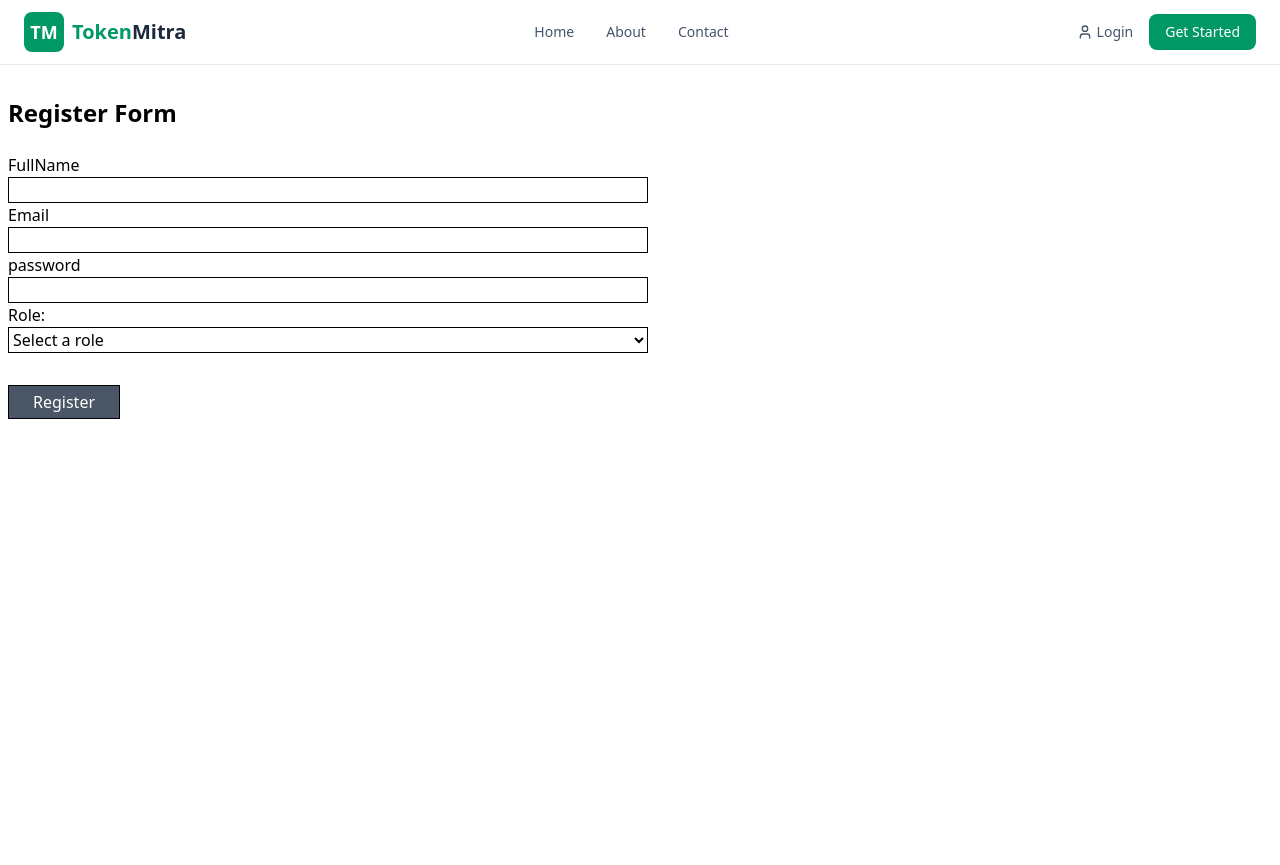
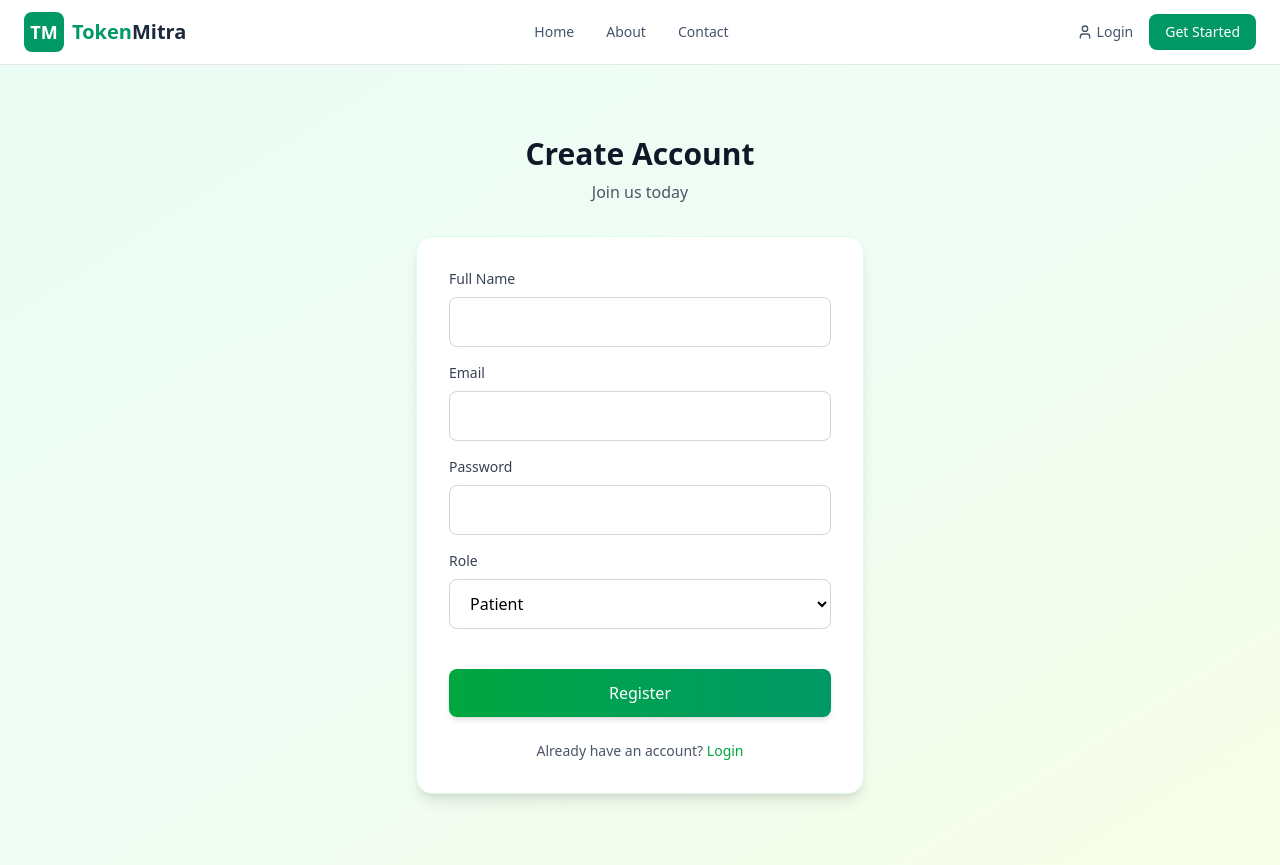
Before and after one commit to Abhijeet231/Token_Mitra, a React app in the folder frontend/: page /register in a window 1280 px wide. Before the commit the page ends 800 px from the top, so only its background shows below. Built offline with nearby package versions, Linux system fonts and the light colour scheme; no server answers; the HTML template or start-up script is replaced by a standard one.

Commit message:
feat: add user registration with validation; update navbar and fixed bug in API service

```diff
--- a/frontend/package.json
+++ b/frontend/package.json
@@ -10,6 +10,7 @@
     "preview": "vite preview"
   },
   "dependencies": {
+    "@hookform/resolvers": "^5.2.2",
     "@radix-ui/react-slot": "^1.2.4",
     "@tailwindcss/vite": "^4.1.18",
     "axios": "^1.13.2",
--- a/frontend/src/components/Navbar.jsx
+++ b/frontend/src/components/Navbar.jsx
@@ -6,7 +6,7 @@ const Navbar = () => {
   const [isMenuOpen, setIsMenuOpen] = useState(false);
 
   return (
-    <nav className='bg-white w-full border-b border-gray-200'>
+    <nav className='bg-white w-full border-b border-gray-200 sticky top-0 z-50'>
       <div className='max-w-7xl mx-auto px-6'>
         <div className='flex justify-between items-center h-16'>
 
--- a/frontend/src/pages/Register.jsx
+++ b/frontend/src/pages/Register.jsx
@@ -1,62 +1,131 @@
 import React from 'react'
-import { useState } from 'react'
-import { register } from '@/services/auth.service';
+import { registerUser } from '@/services/auth.service';
+import { registerSchema } from '@/validations/register.schema';
+import { useForm } from 'react-hook-form';
+import { toast } from 'react-toastify';
+import { useNavigate } from 'react-router-dom';
+import { zodResolver } from "@hookform/resolvers/zod";
+import { Link } from 'react-router-dom';
+
+
 
 
 const Register = () => {
 
-  const[fullName,setFullName] = useState('');
-  const [email, setEmail] = useState('');
-  const [password, setPassword] = useState('');
-  const [role, setRole] = useState("");
+  const navigate = useNavigate();
 
-  const onSubmit = async(e) => {
-    e.preventDefault();
-   await register(fullName,email, password, role)
+  const {
+    register,
+    handleSubmit,
+    formState: {errors, isSubmitting},
+
+  } = useForm({
+    resolver: zodResolver(registerSchema),
+  });
+
+  const onSubmit = async(data) => {
+    try {
+      const result = await registerUser(data);
+      toast.success("User Registered Successfully");
+      console.log("Registered USer:", result.data);
+
+      navigate('/login');
+
+    } catch (error) {
+      toast.error("User Registration Error!")
+      console.log("USer Registration Errro:", error)
+    }
   }
 
   return (
-    <div className='w-full flex justify-center flex-col mx-2'>
-      <h2 className='font-bold text-2xl mt-8'> Register Form</h2> <br/>
+    <div className='min-h-screen flex items-center justify-center bg-linear-to-br from-emerald-50 via-green-50 to-lime-50 px-4 py-6'>
+      <div className='w-full max-w-md'>
+        <div className='text-center mb-8'>
+          <h2 className='font-bold text-3xl text-gray-900 mb-2'>Create Account</h2>
+          <p className='text-gray-600'>Join us today</p>
+        </div>
 
-      <form className='w-[50%]' onSubmit={onSubmit}>
+        <div className='bg-white rounded-2xl shadow-lg border border-green-100 p-8'>
+          <form className='space-y-4' onSubmit={handleSubmit(onSubmit)}>
             <div>
-            <label htmlFor='fullName'>FullName</label>
-            <input type="text" id='fullName' name='fullName' className='w-full border border-black ' value= {fullName}
-            onChange={(e)=> setFullName(e.target.value)}
+              <label htmlFor='fullName' className='block text-sm font-medium text-gray-700 mb-2'>Full Name</label>
+              <input type="text" id='fullName' className='w-full px-4 py-3 rounded-lg border border-gray-300 focus:border-green-500 focus:ring-2 focus:ring-green-500 focus:ring-opacity-20 outline-none transition'
+              {...register("fullName")}
               />
+
+              {errors.fullName && (
+                <p className="text-red-500 text-sm mt-1.5">
+                  {errors.fullName.message}
+                </p>
+              )}
+
             </div>
 
             <div>
-            <label htmlFor="email">Email</label>
-            <input type="email" id='email' name='email' className='w-full border border-black ' value={email} onChange={(e) => setEmail(e.target.value)}/>
+              <label htmlFor="email" className='block text-sm font-medium text-gray-700 mb-2'>Email</label>
+              <input type="email" id='email' className='w-full px-4 py-3 rounded-lg border border-gray-300 focus:border-green-500 focus:ring-2 focus:ring-green-500 focus:ring-opacity-20 outline-none transition'
+              {...register("email")}
+              />
+
+              {errors.email && (
+                <p className="text-red-500 text-sm mt-1.5">
+                  {errors.email.message}
+                </p>
+              )}
+
             </div>
 
+
             <div>
-            <label htmlFor='password'>password</label>
-            <input type="password" id='password' name='password' className='w-full border border-black'
-            value={password}
-            onChange={(e) => setPassword(e.target.value)}
+              <label htmlFor='password' className='block text-sm font-medium text-gray-700 mb-2'>Password</label>
+              <input type="password" id='password' className='w-full px-4 py-3 rounded-lg border border-gray-300 focus:border-green-500 focus:ring-2 focus:ring-green-500 focus:ring-opacity-20 outline-none transition'
+              {...register("password")}
               />
+
+              {errors.password && (
+                <p className="text-red-500 text-sm mt-1.5">
+                  {errors.password.message}
+                </p>
+              )}
+
             </div>
 
+
             <div>
-            <label htmlFor="role">Role:</label>
+              <label htmlFor="role" className='block text-sm font-medium text-gray-700 mb-2'>Role</label>
               <select name="role" id="role"
-             value={role}
-             className='w-full border border-black'
-             onChange={(e) => setRole(e.target.value)}
+              className='w-full px-4 py-3 rounded-lg border border-gray-300 focus:border-green-500 focus:ring-2 focus:ring-green-500 focus:ring-opacity-20 outline-none transition bg-white'
+              {...register('role')}
               >
 
-              <option value={""}>Select a role</option>
+
+
                 <option value={"patient"}>Patient</option>
                 <option value={"doctor"}>Doctor</option>
               </select>
+
+              {errors.role && (
+                <p className="text-red-500 text-sm mt-1.5">
+                  {errors.role.message}
+                </p>
+              )}
+
             </div>
 
-             <button type='submit' className='mt-8 border border-black px-6 py-1 text-center bg-gray-600 text-white cursor-pointer hover:bg-gray-900 transition'>Register</button>
+
+
+            <button type='submit'
+            disabled={isSubmitting}
+            className='w-full mt-6 px-6 py-3 text-center bg-linear-to-r from-green-600 to-emerald-600 text-white font-medium rounded-lg hover:from-green-700 hover:to-emerald-700 transition disabled:opacity-50 disabled:cursor-not-allowed shadow-md hover:shadow-lg'>
+              {isSubmitting ? "Loading...." : "Register"}
+            </button>
           </form>
 
+          <div className='mt-6 text-center'>
+            <p className='text-gray-600 text-sm'>Already have an account? <Link to={'/login'} className='text-green-600 font-medium hover:text-green-700 hover:underline'>Login</Link></p>
+          </div>
+        </div>
+      </div>
     </div>
   )
 }
--- a/frontend/src/services/api.js
+++ b/frontend/src/services/api.js
@@ -1,7 +1,7 @@
 import axios from "axios";
 
 const api = axios.create({
-    baseURL: 'http://localhost:3000/api/v1',
+    baseURL: import.meta.env.VITE_API_BASE_URL,
     withCredentials: true
 });
 
--- a/frontend/src/services/auth.service.js
+++ b/frontend/src/services/auth.service.js
@@ -1,21 +1,21 @@
 import api from  "@/services/api.js"
 
 // REGISTER
-export const register = (credentials) => {
-    return api.post("/auth/register", credentials);
+export const registerUser = (credentials) => {
+    return api.post("/users/auth/register", credentials);
 };
 
 // LOGIN
 export const login = (credentials) => {
-    return api.post("/auth/login", credentials);
+    return api.post("/users/auth/login", credentials);
 };
 
 // LOGOUT
 export const logout = () => {
-    return api.post("/auth/logout");
+    return api.post("/users/auth/logout");
 };
 
 // GET CURRENT USER
 export const getMe = () => {
-    return api.get("/auth/me");
+    return api.get("/users/auth/me");
 };
--- /dev/null
+++ b/frontend/src/validations/login.schema.js
@@ -0,0 +1,7 @@
+import {z} from "zod"
+
+
+export const loginSchema = z.object({
+      email: z.email("Email address required!"),
+      password: z.string().min(6, "Enter Valid password!")
+})
--- /dev/null
+++ b/frontend/src/validations/register.schema.js
@@ -0,0 +1,9 @@
+import {z} from "zod";
+
+export const registerSchema = z.object({
+   fullName: z.string().min(3, "Full name must be at least 3 characters long"),
+   email: z.email("Invalid email address zzz"),
+   password: z.string().min(6, "password must be at least 6 characters long"),
+   role: z.enum(['patient', 'doctor']).default('patient'),
+
+})
```
Also changed, not shown: 1 other file (tests, documents, lock files or other folders). Lines whose indentation alone changed are shown as unchanged.
